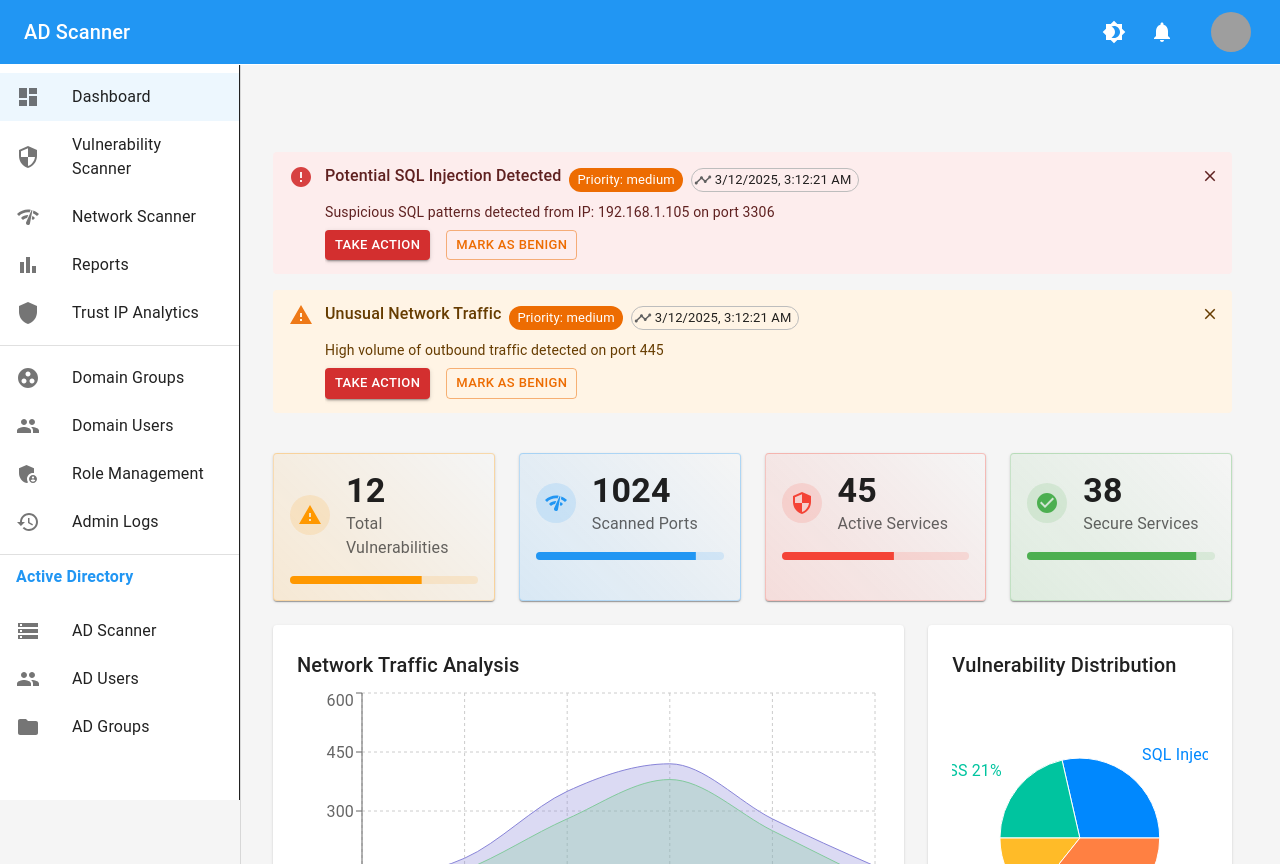
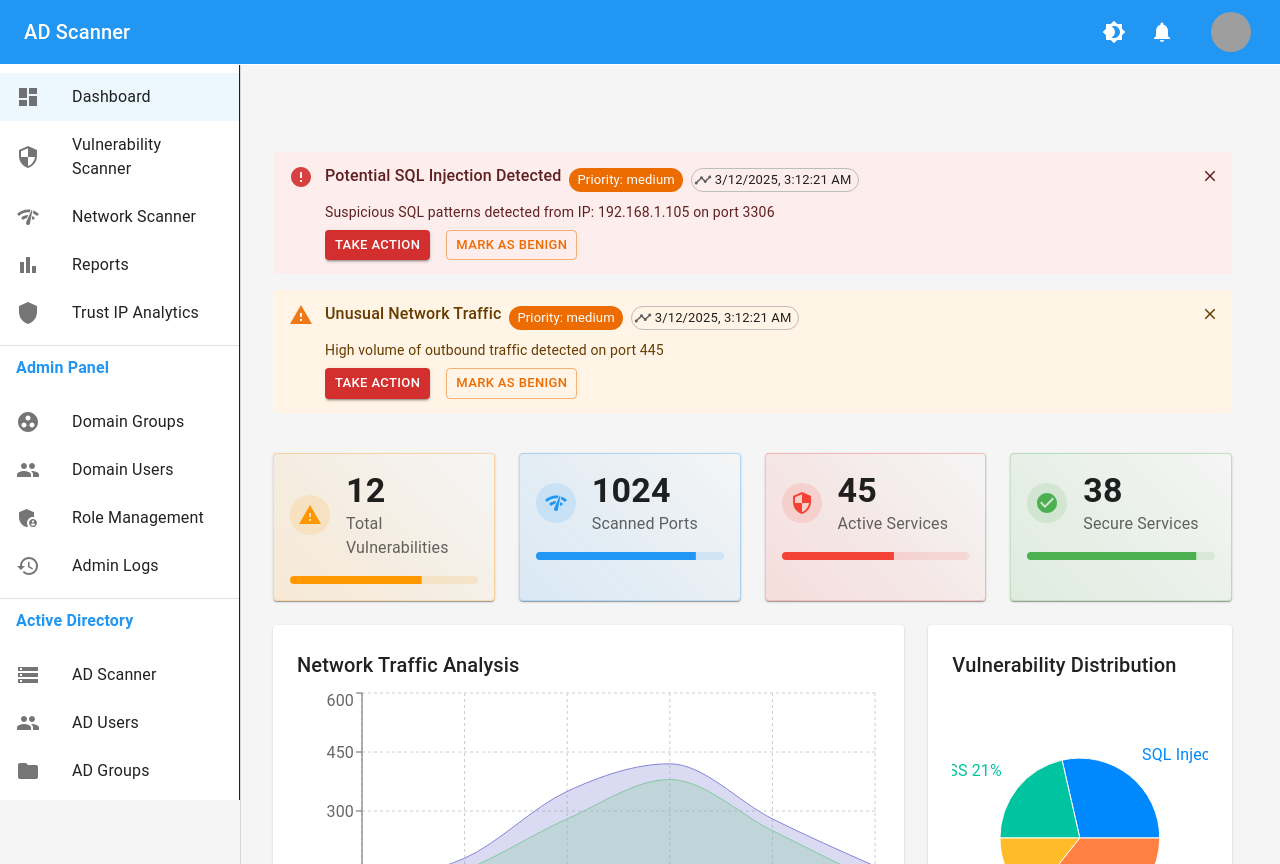
Before and after one commit to ilovemysocksmoree/ADscanner-, a React (Vite) app: page / in a window 1280 px wide. Built offline with nearby package versions, Linux system fonts and the light colour scheme; sample sign-in values are in the browser's storage; grey boxes are pictures that could not be loaded.

Commit message:
Added the header section and divider for admin panel.

```diff
--- a/src/components/layout/Sidebar.tsx
+++ b/src/components/layout/Sidebar.tsx
@@ -97,6 +97,17 @@ const Sidebar: React.FC<SidebarProps> = ({
       {isAdmin && (
         <>
           <Divider />
+          <Typography
+            variant="subtitle1"
+            sx={{
+              px: 2,
+              py: 1,
+              fontWeight: 700,
+              color: 'primary.main'
+            }}
+          >
+            Admin Panel
+          </Typography>
           <List>
             {adminNavigationItems.map((item) => (
               <ListItem key={item.path} disablePadding>
```
